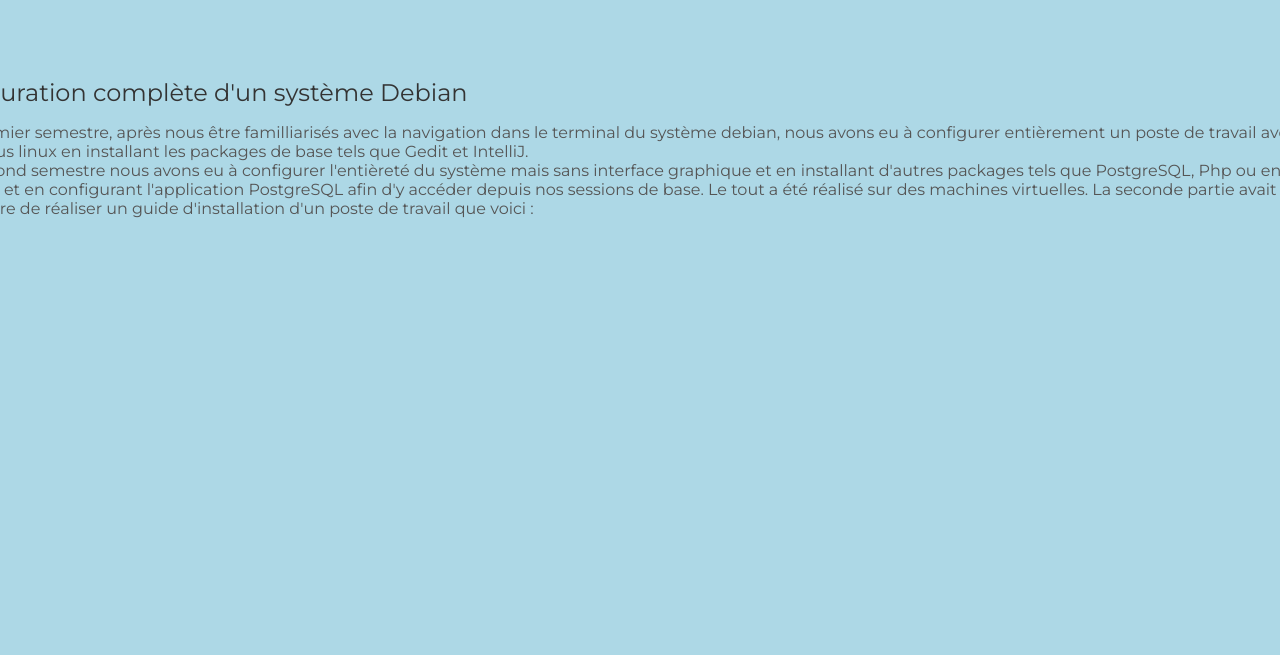
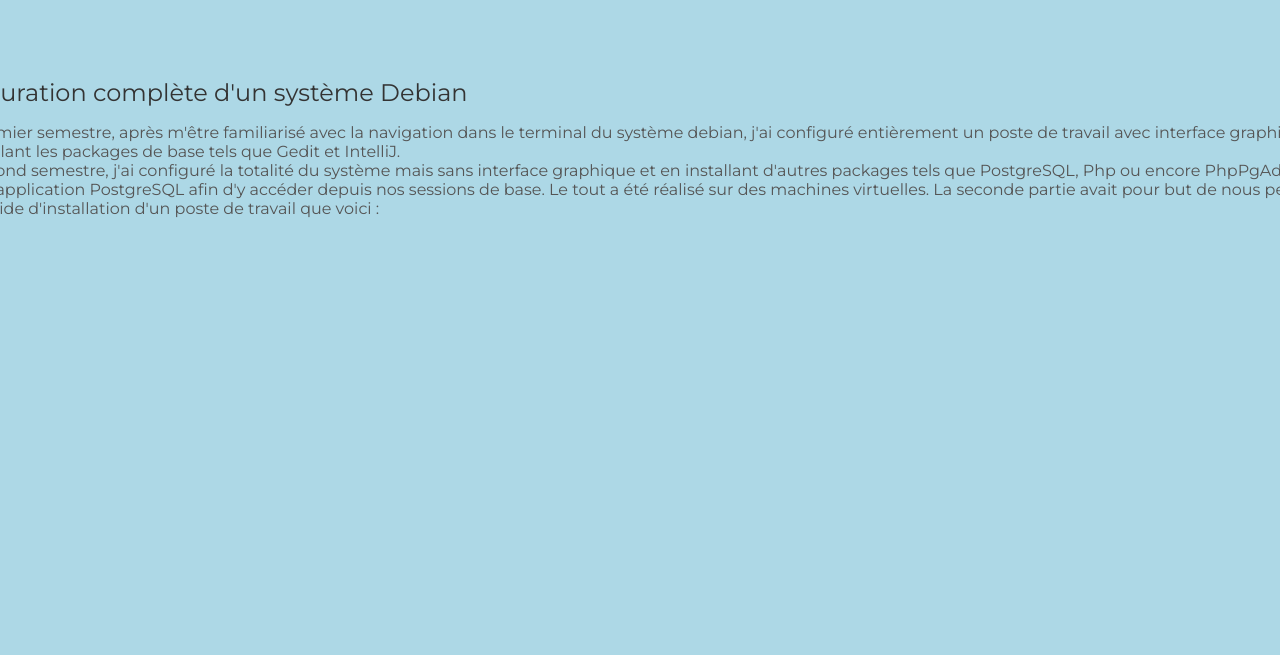
Before and after one commit to CelianY/Porfolio, a plain HTML site: page projetLinux.html in a window 1280 px wide. Shown: the part 145-800 px from the top of the page. Drawn offline with Linux system fonts and the light colour scheme.

Commit message:
Update projetLinux.html

```diff
--- a/projetLinux.html
+++ b/projetLinux.html
@@ -34,10 +34,10 @@
         <div class="project-info">
           <div class="project-title">La configuration complète d'un système Debian</div>
           <div class="project-description">
-            <p>durant le premier semestre, après nous être familliarisés avec la navigation dans le terminal du système
-              debian, nous avons eu à configurer entièrement un poste de travail avec interface graphique sous linux en
-              installant les packages de base tels que Gedit et IntelliJ. <br>Durant le second semestre nous avons eu à
-              configurer l'entièreté du système mais sans interface graphique et en installant d'autres packages tels
+            <p>Durant le premier semestre, après m'être familiarisé avec la navigation dans le terminal du système
+              debian, j'ai configuré entièrement un poste de travail avec interface graphique sous linux en
+              installant les packages de base tels que Gedit et IntelliJ. <br>Durant le second semestre, j'ai configuré la totalité
+              du système mais sans interface graphique et en installant d'autres packages tels
               que PostgreSQL, Php ou encore PhpPgAdmin et en configurant l'application PostgreSQL afin d'y accéder
               depuis nos sessions de base. Le tout a été réalisé sur des machines virtuelles. La seconde partie avait
               pour but de nous permettre de réaliser un guide d'installation d'un poste de travail que voici : </p>
```
